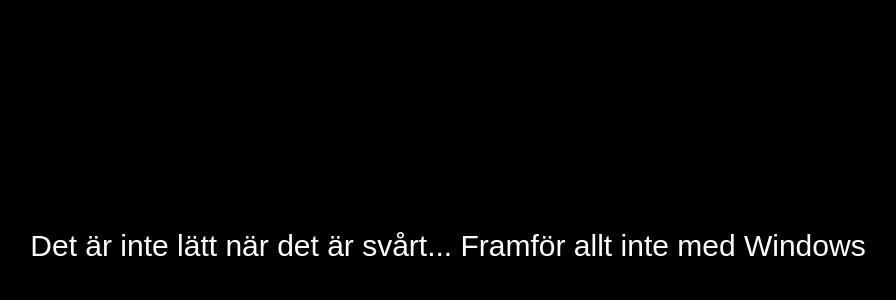
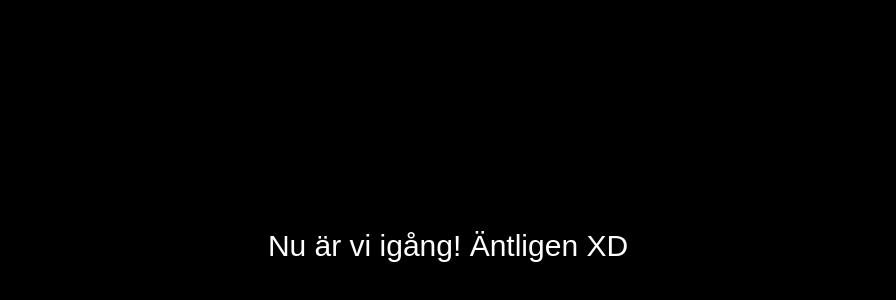
Before and after one commit to linneajader/pawssibly, a React (Create React App) app: page / in a window 1280 px wide. Shown: the part 154-454 px from the top of the page, without its empty margins (192-1088 px from the left). Built offline with nearby package versions, Linux system fonts and the light colour scheme.

Commit message:
Update src/App.js
Uppdaterad text XD

```diff
--- a/src/App.js
+++ b/src/App.js
@@ -38,7 +38,7 @@
   render() {
     return (
       <AppContainer>
-        <Text1>Det är inte lätt när det är svårt... Framför allt inte med Windows</Text1>
+        <Text1>Nu är vi igång! Äntligen XD</Text1>
       </AppContainer>
     );
   }
```
